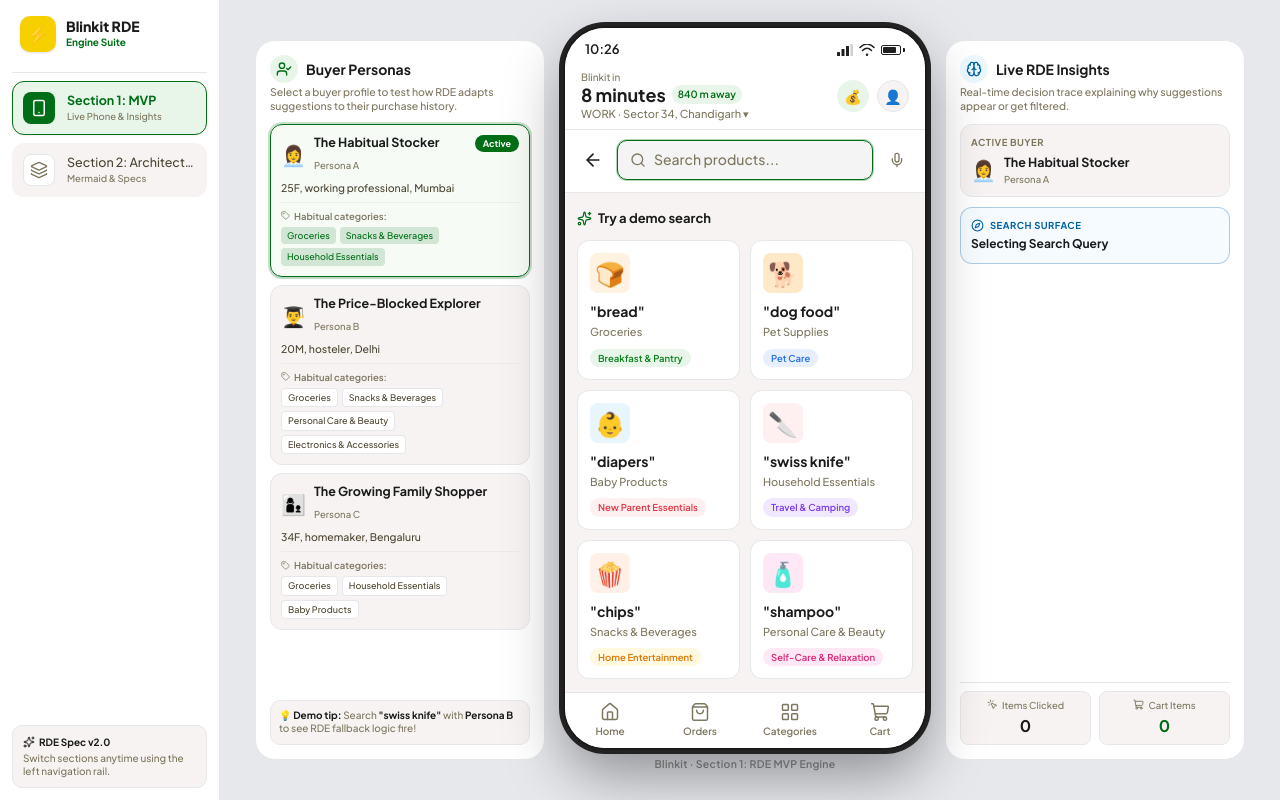
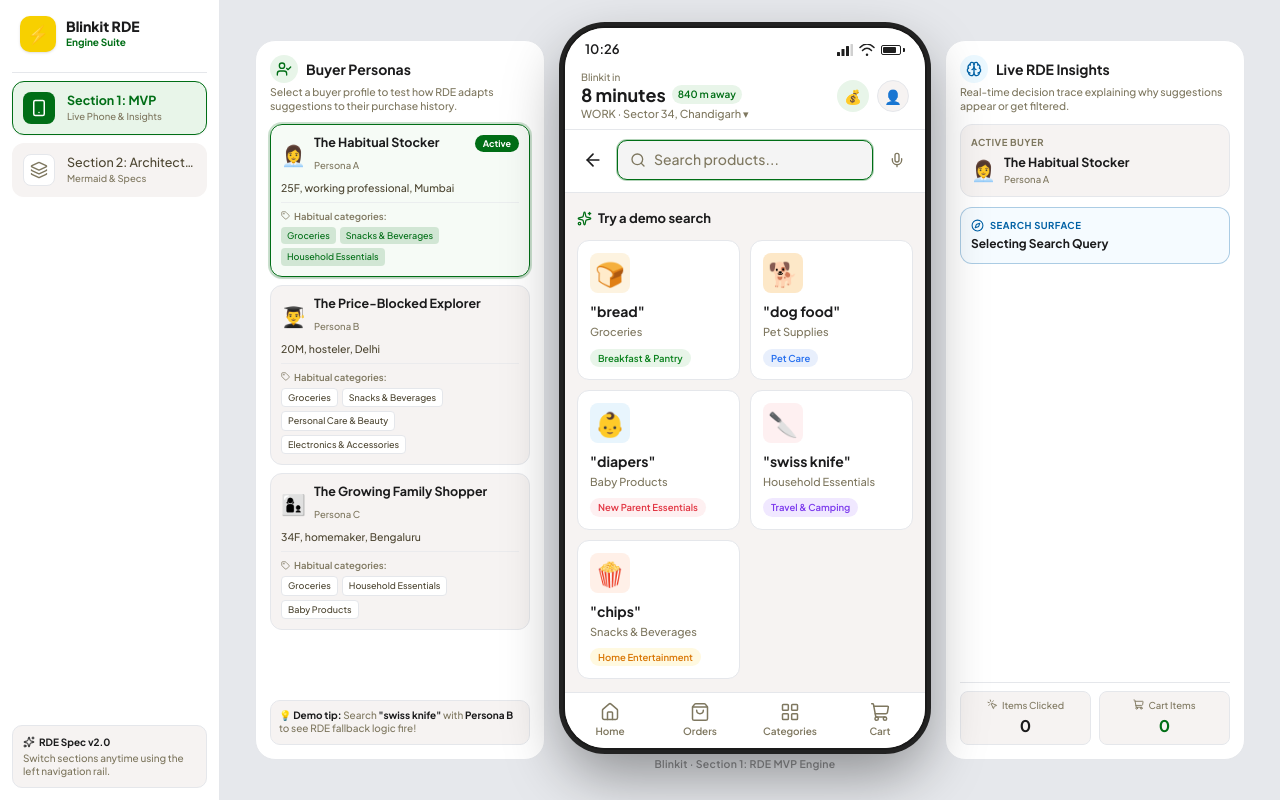
Before and after one commit to shivam0752/Blinkit-RDE-MVP-DEMO, a React (Vite) app: page /search-pick in a window 1280 px wide. Built offline with nearby package versions, Linux system fonts and the light colour scheme.

Commit message:
Remove shampoo search option from demo search list

```diff
--- a/src/screens/SearchPicker.jsx
+++ b/src/screens/SearchPicker.jsx
@@ -54,16 +54,6 @@
     targetCategory: 'Home Entertainment',
     badgeBg: '#fff9e0',
     badgeColor: '#d97706',
-  },
-  {
-    query: 'shampoo',
-    label: 'shampoo',
-    emoji: '🧴',
-    color: '#ffe8f5',
-    category: 'Personal Care & Beauty',
-    targetCategory: 'Self-Care & Relaxation',
-    badgeBg: '#ffe8f5',
-    badgeColor: '#db2777',
   },
 ]
 
```
